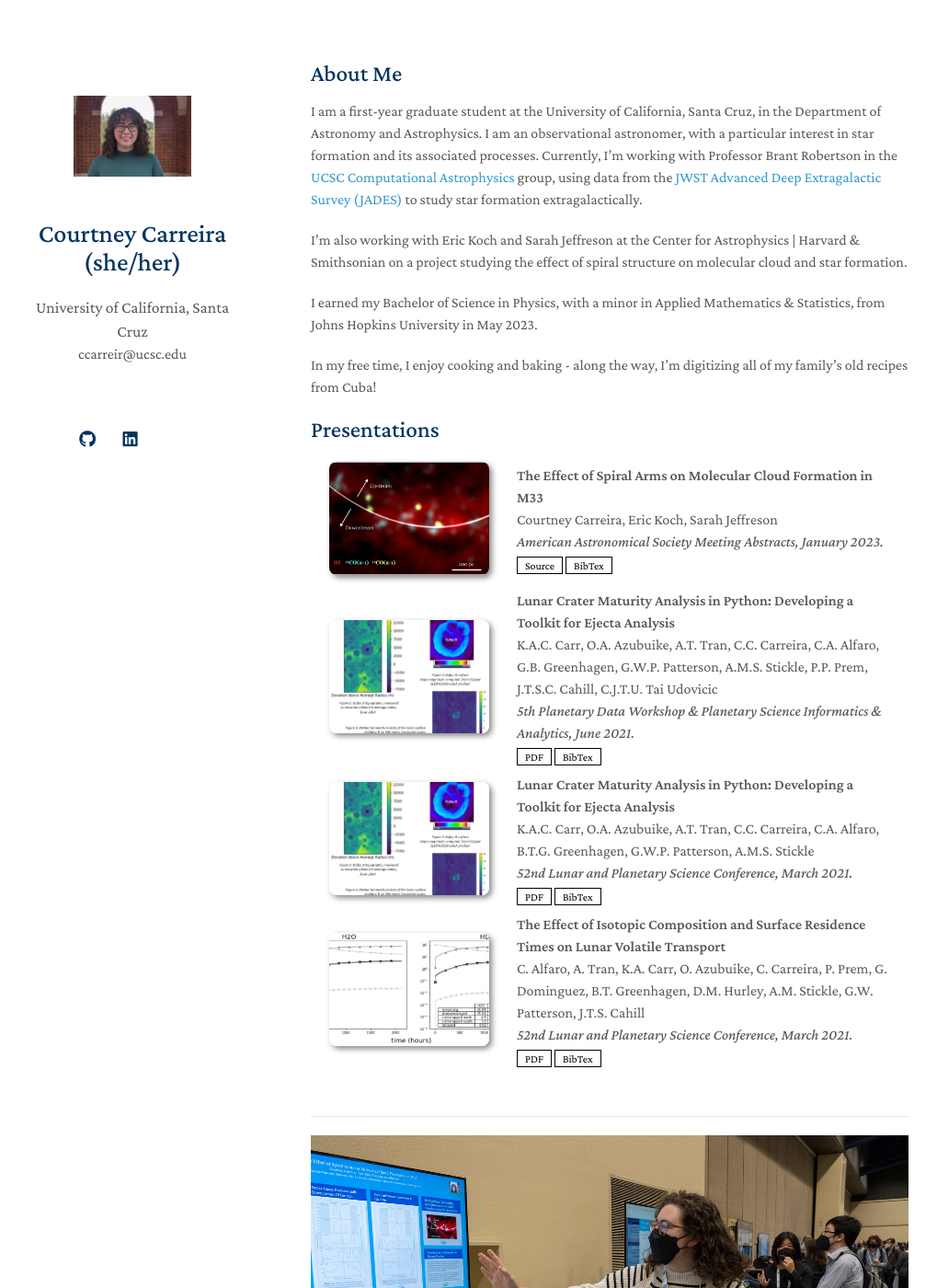
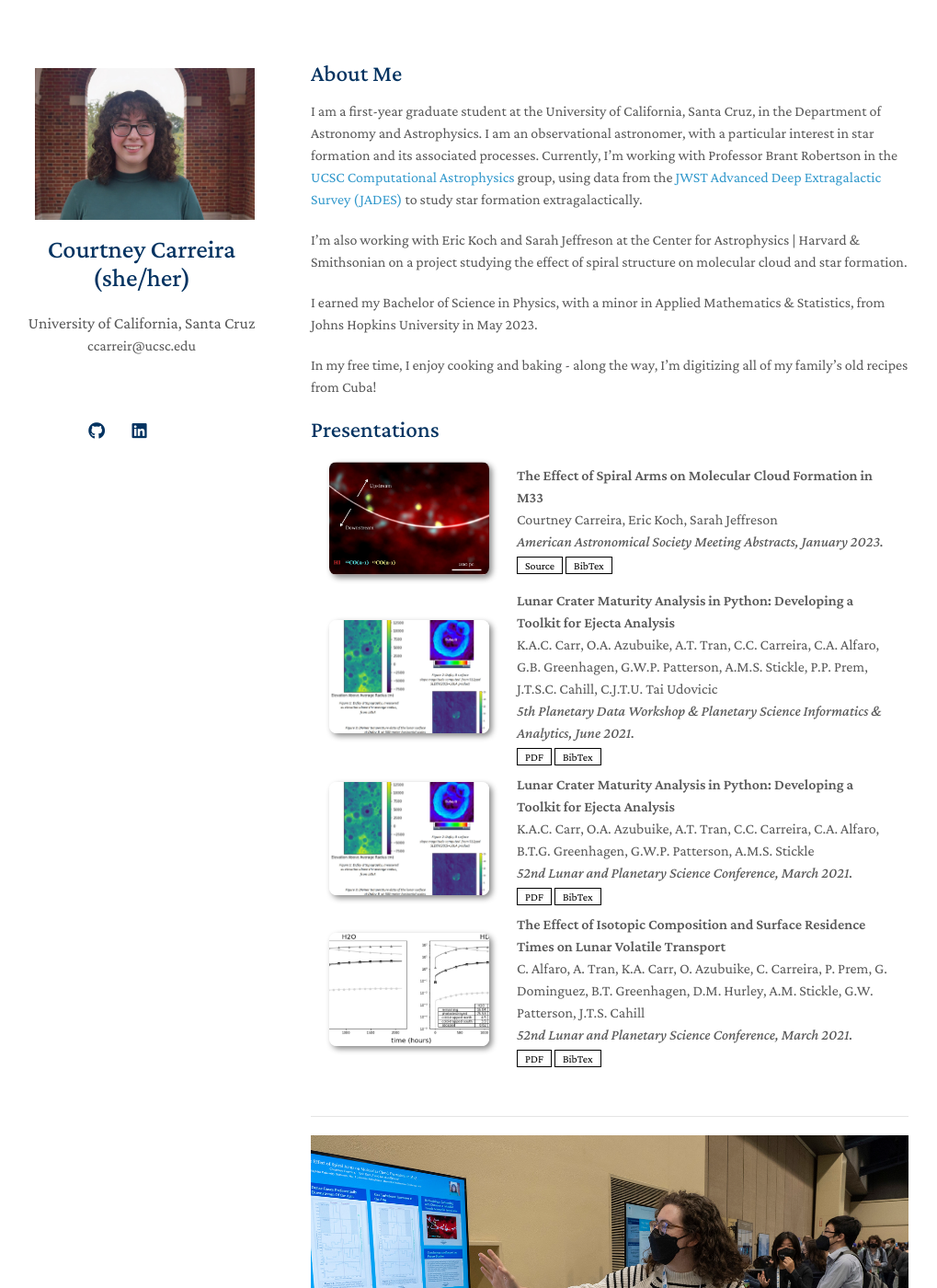
Before and after one commit to courtneycarreira/courtneycarreira.github.io, a Jekyll site: the page built from index.md, in a window 1280 px wide and 1400 px high. Shown: the whole window at 92% size, without its empty margins (132-1151 px from the left). Built offline with Jekyll 4.4.1, drawn with Linux system fonts in a browser that asks for light colours; nearby versions of some CDN libraries; a style sheet for code colours, icons or effects is not loaded; our own code applies the rules of GitHub Pages for plain Markdown files.

Commit message:
continued tinkering

```diff
--- a/_sass/minimal-light.scss
+++ b/_sass/minimal-light.scss
@@ -228,8 +228,8 @@ papertitle {
 
       .image.avatar img {
         /* border-radius: 12px; */
-        width: 55%;
-        padding: 40px;
+        width: 95%;
+        padding: 10px;
         // border: 1px solid #ddd;
         // padding: 3px;
         // box-shadow: 0 -1px 5px 1px rgba(200, 200, 200, 0.3);
@@ -368,7 +368,7 @@ img {
 }
 
 header {
-  width:232px;
+  width:252px;
   float:left;
   position:fixed;
   -webkit-font-smoothing:subpixel-antialiased;
```
